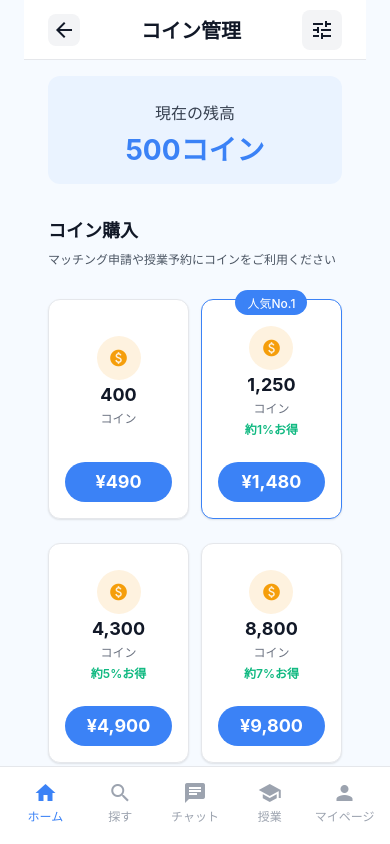
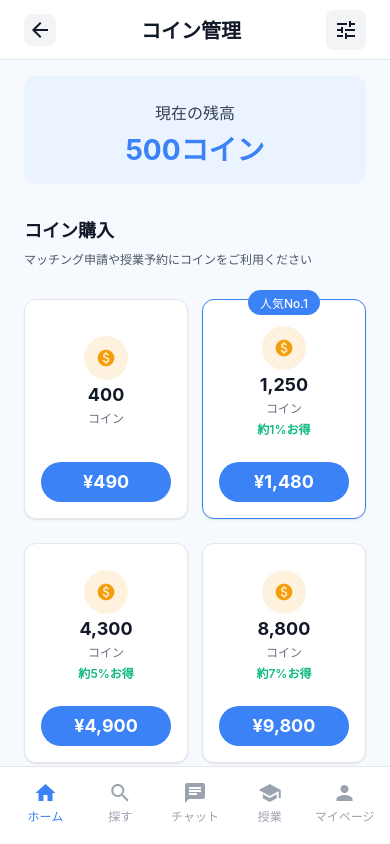
Before and after one commit to takuma2005/tutor-matching-app, a React Native app: screen /CoinManagement in a window 390 px wide. Built offline with nearby package versions, Linux system fonts and the light colour scheme; what react-native-calendars would draw is missing.

Commit message:
feat(coin): fix header to be static and full-width white; align horizontal safe area with other screens

```diff
--- a/package.json
+++ b/package.json
@@ -26,7 +26,7 @@
   "dependencies": {
     "@expo/metro-runtime": "~5.0.4",
     "@hookform/resolvers": "^5.2.1",
-    "@react-native-async-storage/async-storage": "^2.2.0",
+    "@react-native-async-storage/async-storage": "2.1.2",
     "@react-native-community/blur": "^4.4.1",
     "@react-native-community/datetimepicker": "^8.4.1",
     "@react-navigation/bottom-tabs": "^7.1.5",
--- a/src/screens/CoinManagementScreen.tsx
+++ b/src/screens/CoinManagementScreen.tsx
@@ -212,8 +212,11 @@ export default function CoinManagementScreen({ navigation }: Props) {
   );
 
   return (
-    <ScreenContainer withScroll contentContainerStyle={{ paddingTop: 0 }}>
-      {/* Header */}
+    <ScreenContainer
+      withScroll={false}
+      contentContainerStyle={{ paddingTop: 0, paddingHorizontal: 0 }}
+    >
+      {/* Header: full-bleed white background, fixed (non-scrolling) */}
       <View style={styles.header}>
         <TouchableOpacity style={styles.backButton} onPress={() => navigation.goBack()}>
           <MaterialIcons name="arrow-back" size={24} color={colors.gray900} />
@@ -226,6 +229,7 @@ export default function CoinManagementScreen({ navigation }: Props) {
         </View>
       </View>
 
+      {/* Body scrollable content */}
       <ScrollView style={styles.scrollView} showsVerticalScrollIndicator={false}>
         {/* 現在の残高 */}
         <View style={styles.balanceSection}>
```
Also changed, not shown: 1 other file (tests, documents, lock files or other folders).
